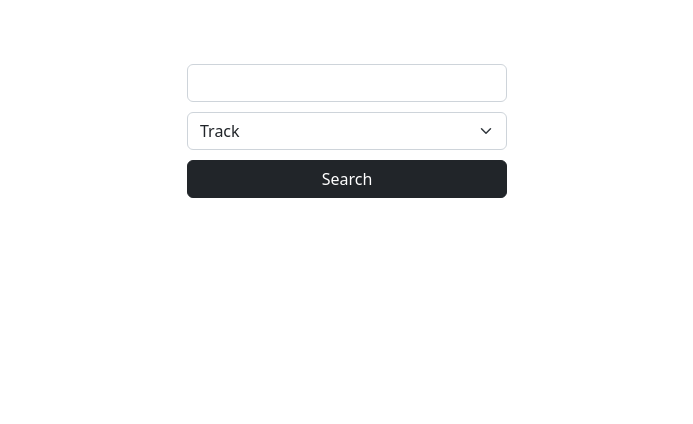
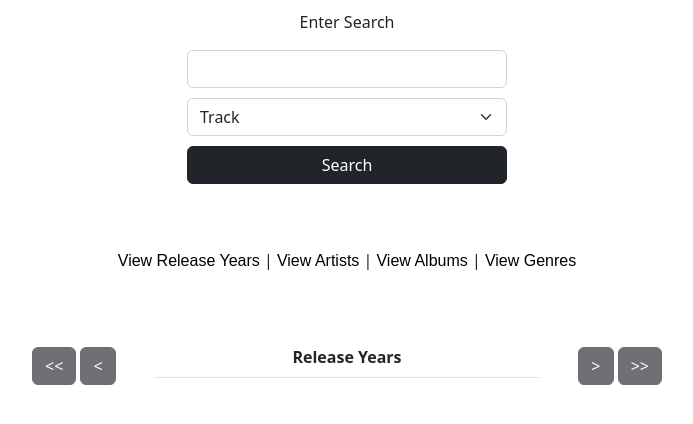
Before and after one commit to Antinson/Music_App, a Flask app: page /search in a window 1280 px wide. Shown: the part 65-489 px from the top of the page, without its empty margins (293-986 px from the left). Run offline with Flask 2, Linux system fonts and the light colour scheme; lists and menus that the app fills with data are empty; parts of the project's set-up code (start-up, migrations or seed data) failed here and were passed over.

Commit message:
added view target feature to search.py

```diff
--- a/music/static/styles.css
+++ b/music/static/styles.css
@@ -162,8 +162,7 @@ a.link_for_search:hover {
 
 .search-form {
     margin: auto;
-    margin-top: 10%;
-    margin-bottom: 20%;
+    margin-bottom: 10%;
     width: 50%;
 }
 
@@ -254,10 +253,18 @@ a.link_for_search:hover {
 }
 
 /* Search page View Category */
-.view-panel{
 
+.view-nav-container {
+    text-align: center;
+    margin: auto;
+    margin-bottom: 5%;
 }
 
-.category-container {
-
+.p1 {
+    padding-top: 10px;
+    text-align: center;
 }
+.header-text {
+    font: bold;
+    text-align: center;
+}
--- a/music/templates/tracks/search.html
+++ b/music/templates/tracks/search.html
@@ -3,6 +3,7 @@
 {% block content %}
 
 <div class="search-container">
+    <p class="p1">Enter Search</p>
     <div class="input-group">
     <form method="POST" action="{{ handler_url }}" class="search-form">
         {{ form.csrf_token }}
@@ -13,10 +14,68 @@
     </div>
 </div>
 
+
+<nav class="view-nav-container">
+    <a class="link_for_search" href="{{url_for('search_bp.search', view_target='Release Years')}}">View Release Years</a>  |
+    <a class="link_for_search" href="{{url_for('search_bp.search', view_target='Artists')}}">View Artists</a>  |
+    <a class="link_for_search" href="{{url_for('search_bp.search', view_target='Albums')}}">View Albums</a>  |
+    <a class="link_for_search" href="{{url_for('search_bp.search', view_target='Genres')}}">View Genres</a>
+</nav>
+
+
 <div>
+    {% if target_view is not none %}
+    <nav class="reviews">
+    <div class="page-nav-left">
+        {% if first_page_url is not none %}
+            <button class="btn btn-dark" onclick="location.href='{{first_page_url}}'"><<</button>
+        {% else %}
+            <button class="btn btn-dark" disabled><<</button>
+        {% endif %}
+        {% if prev_page_url is not none %}
+            <button class="btn btn-dark" onclick="location.href='{{prev_page_url}}'"><</button>
+        {% else %}
+            <button class="btn btn-dark" disabled><</button>
+        {% endif %}
+    </div>
 
+    <div class="page-nav-right">
+        {% if next_page_url is not none %}
+            <button class="btn btn-dark" onclick="location.href='{{next_page_url}}'">></button>
+        {% else %}
+            <button class="btn btn-dark" disabled>></button>
+        {% endif %}
+        {% if last_page_url is not none %}
+            <button class="btn btn-dark" onclick="location.href='{{last_page_url}}'">>></button>
+        {% else %}
+            <button class="btn btn-dark" disabled>>></button>
+        {% endif %}
+    </div>
+    </nav>
+
+
+        <table class="table">
+            <tr class="table__header">
+                <th class="header-text">
+                    {{target_view}}
+                </th>
+            </tr>
+            {% for term in sliced_terms %}
+            <tr>
+                {% if target_view == 'Artists' %}
+                <td><a class="link_for_search" href={{url_for('search_bp.search_by_artist', target_artist=term)}}>{{term}}</a></td>
+                {% elif target_view == 'Albums' %}
+                <td><a class="link_for_search" href={{url_for('search_bp.search_by_album', target_album=term)}}>{{term}}</a></td>
+                {% elif target_view == 'Genres' %}
+                <td><a class="link_for_search" href={{url_for('search_bp.search_by_genre', target_genre=term)}}>{{term}}</a></td>
+                {% elif target_view == 'Release Years' %}
+                <td><a class="link_for_search" href={{url_for('search_bp.search_by_date', target_date=term)}}>{{term}}</a></td>
+                {% endif %}
+            </tr>
+            {% endfor %}
+        </table>
+    {% endif %}
 </div>
 
 
-
 {% endblock %}
--- a/music/tracks/search.py
+++ b/music/tracks/search.py
@@ -8,20 +8,103 @@ from wtforms.validators import DataRequired, Length, ValidationError
 
 search_blueprint = Blueprint('search_bp', __name__, template_folder='templates')
 
+
 @search_blueprint.route('/search/<target_genre>', methods=['GET', 'POST'])
-
 @search_blueprint.route('/search', methods=['GET', 'POST'])
 def search():
     search_form = SearchForm()
     if request.method == 'POST':
         return search_by(search_form)
 
+    terms_per_page = 10
+    cursor = request.args.get('cursor')
+    try:
+        # See if user has put anything in search box and pressed submit
+        if request.method == 'POST':
+            # Get the search term from the form
+            track_id = request.form["nm"]
+            # Redirect user to track
+            return redirect(url_for('tracks_bp.get_track_view', track_id=track_id))
+    except:
+        # If the user has entered an invalid track id or None, redirect to not found
+        return redirect(url_for('tracks_bp.not_found'))
+
+
+    else:
+
+        if cursor is None:
+            cursor = 0
+        else:
+            cursor = int(float(cursor))
+
+        track_ids = services.get_all_track_ids(repo.repo_instance)
+        tracks = services.get_tracks_by_id(track_ids, repo.repo_instance)
+
+        # get what to view
+        view_target = request.args.get('view_target')
+        if view_target is None:
+            # if none set default to release year
+            view_target = 'Release Years'
+
+
+        terms = []
+
+        # get terms according to selected view_target
+        if view_target == 'Artists':
+            for track in tracks:
+                if track['artist'] is not None and track['artist'].full_name not in terms:
+                    terms.append(track['artist'].full_name)
+                    terms.sort()
+        if view_target == 'Albums':
+            for track in tracks:
+                if track['album']is not None and track['album'].title not in terms:
+                    terms.append(track['album'].title)
+                    terms.sort()
+        if view_target == 'Genres':
+            for track in tracks:
+                for genre in track['track_genres']:
+                    if genre.name not in terms:
+                        terms.append(genre.name)
+                        terms.sort()
+        if view_target == 'Release Years':
+            terms = services.get_all_dates(repo.repo_instance)
+
+        # slice the terms accordingly, this limits the amount of terms to show
+        sliced_terms = terms[cursor:cursor + terms_per_page]
+
+
+        # set up nav links
+        first_page_url = None
+        prev_page_url = None
+        next_page_url = None
+        last_page_url = None
+
+        if cursor > 0:
+            # there are previous pages
+            if cursor - terms_per_page < 0:
+                prev_page_url = url_for('search_bp.search', view_target=view_target)
+            else:
+                prev_page_url = url_for('search_bp.search', view_target=view_target, cursor=cursor - terms_per_page)
+            first_page_url = url_for('search_bp.search', view_target=view_target)
+
+        if cursor + terms_per_page < len(terms):
+            # there are more pages
+            next_page_url = url_for('search_bp.search', view_target=view_target, cursor=cursor + terms_per_page)
+            last_page_url = url_for('search_bp.search', view_target=view_target,
+                                    cursor=len(terms) - terms_per_page)
+
     # For a GET request, return the search page.
     return render_template(
         'tracks/search.html',
         title='Search',
         form=search_form,
-        search_target=url_for('search_bp.search')
+        search_target=url_for('search_bp.search'),
+        sliced_terms=sliced_terms,
+        first_page_url=first_page_url,
+        prev_page_url=prev_page_url,
+        next_page_url=next_page_url,
+        last_page_url=last_page_url,
+        target_view=view_target
     )
 
 
@@ -32,7 +115,7 @@ def search_by(form):
         return redirect(url_for('search_bp.search_by_genre', target_genre=form.search.data))
     elif form.search_type.data == 'artist':
         return redirect(url_for('search_bp.search_by_artist', target_artist=form.search.data))
-    elif form.search_type.data == 'date':
+    elif form.search_type.data == 'release year':
         return redirect(url_for('search_bp.search_by_date', target_date=form.search.data))
     elif form.search_type.data == 'album':
         return redirect(url_for('search_bp.search_by_album', target_album=form.search.data))
@@ -367,6 +450,6 @@ def not_found():
 class SearchForm(FlaskForm):
     search = StringField('Search', validators=[DataRequired()])
     search_type = SelectField('Search Type',
-                              choices=[('track', 'Track'), ('genre', 'Genre'), ('artist', 'Artist'), ('date', 'Date'),
+                              choices=[('track', 'Track'), ('genre', 'Genre'), ('artist', 'Artist'), ('release year', 'Release Year'),
                                        ('album', 'Album')])
     submit = SubmitField('Search')
--- a/music/tracks/services.py
+++ b/music/tracks/services.py
@@ -35,6 +35,9 @@ def get_tracks_by_id(id_list, repo: AbstractRepository):
     return tracks_to_dict(tracks)
 
 # Used in search.py
+def get_all_dates(repo: AbstractRepository):
+    return repo.get_dates()
+
 def get_track_ids_by_track_title(target_track, repo: AbstractRepository):
     if target_track is None or type(target_track) == int:
         raise NonExistentTrackException
```
